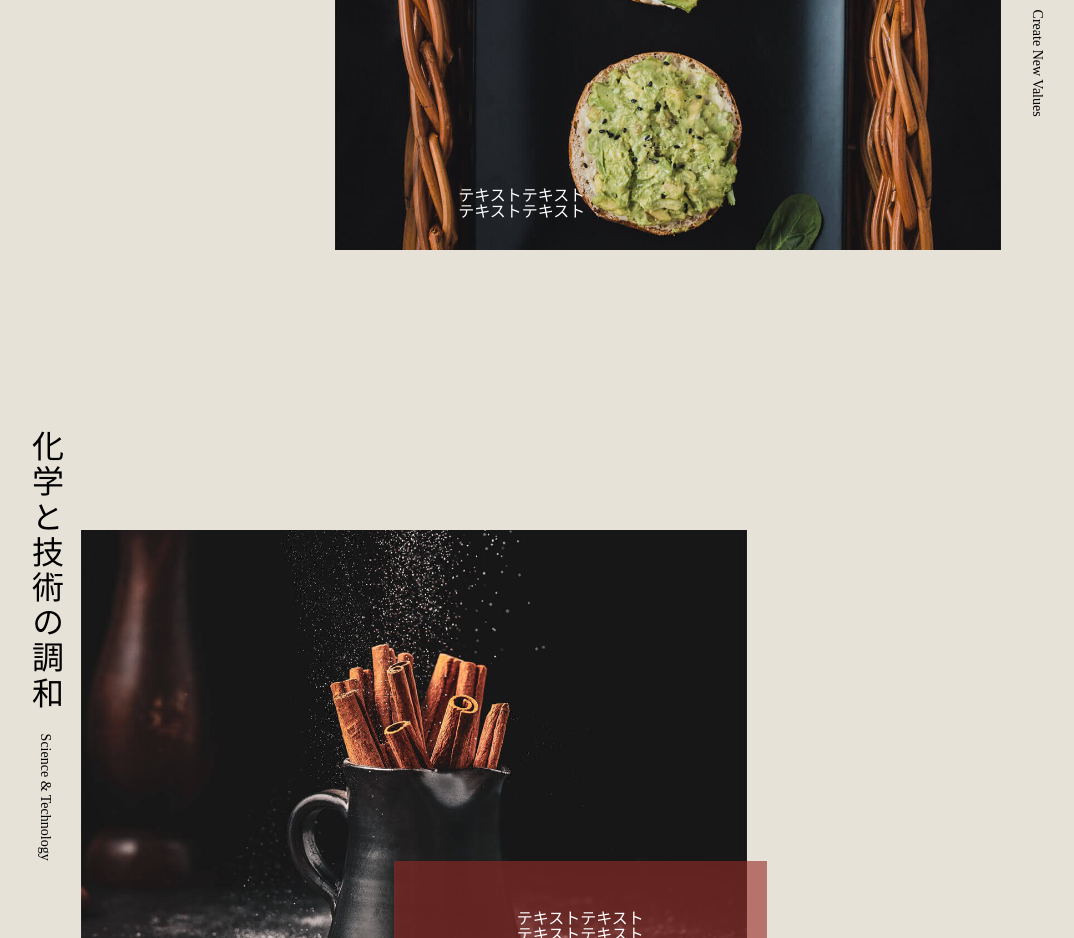
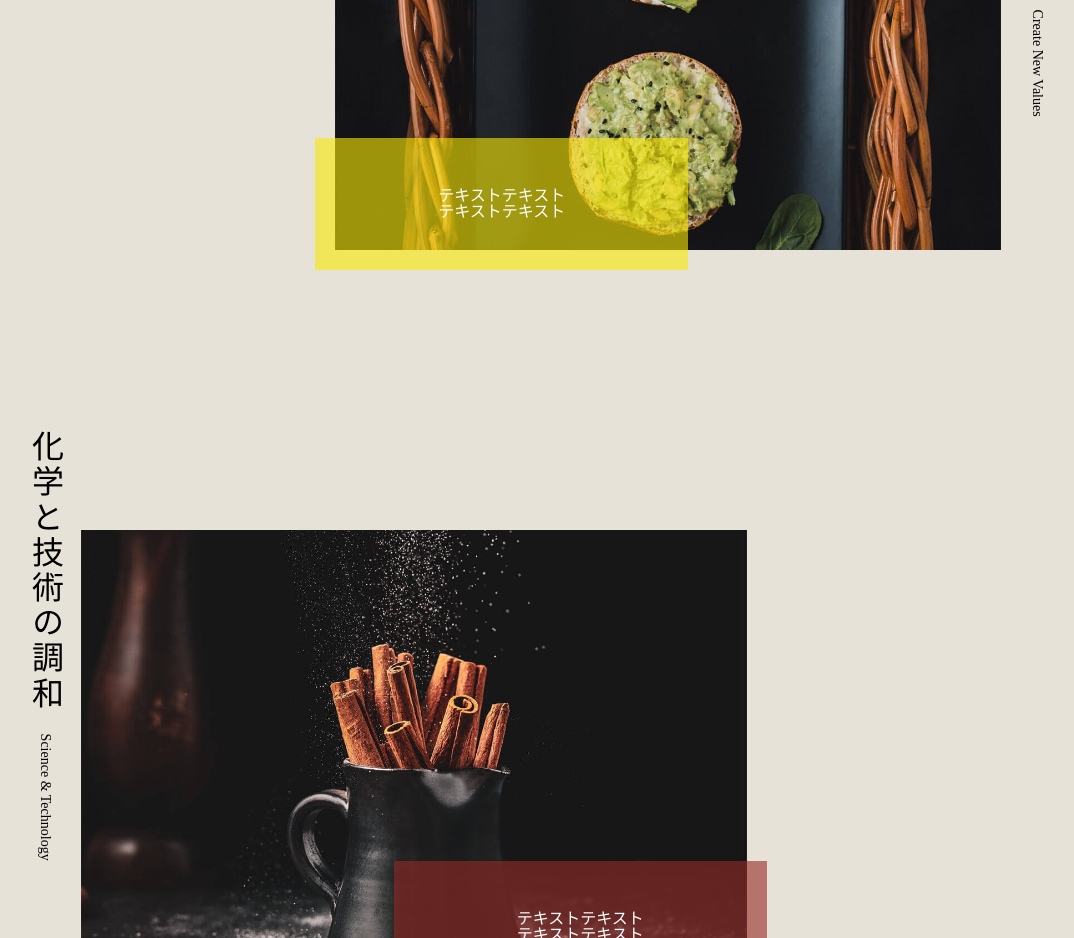
Before and after one commit to askuni728/store3, a plain HTML site: page index.html in a window 1280 px wide. Shown: the part 1940-2878 px from the top of the page, without its empty margins (99-1173 px from the left). Drawn offline with Linux system fonts and the light colour scheme; files that its build step writes are made by us from their sources.

Commit message:
Update style.css

```diff
--- a/style.css
+++ b/style.css
@@ -171,7 +171,7 @@ li {
     writing-mode: vertical-lr;
 }
 
-#Products1 .text {
+#products1 .text {
     background: rgba(249,233,6,0.6);
     left: -20px;
 }
```
